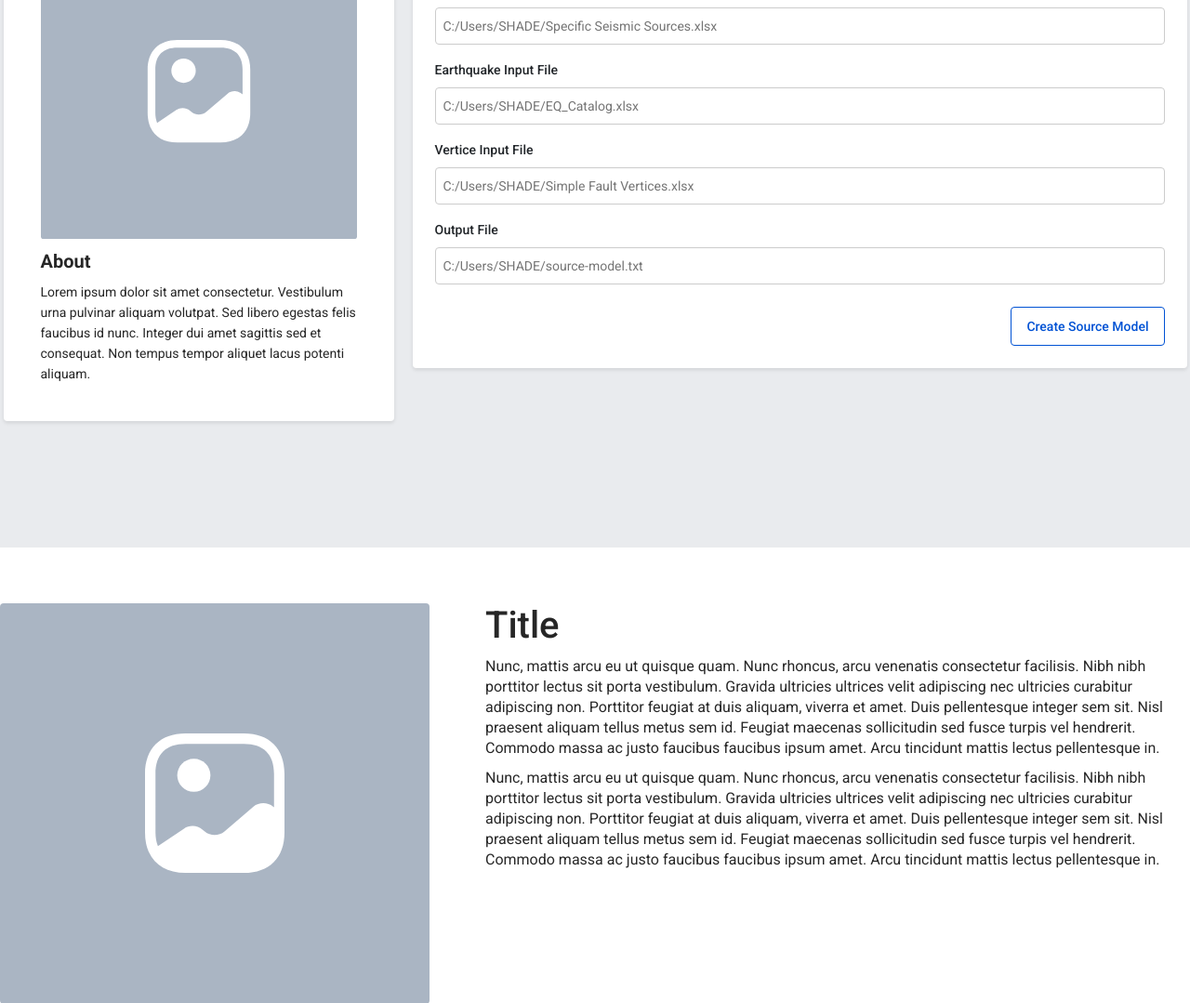
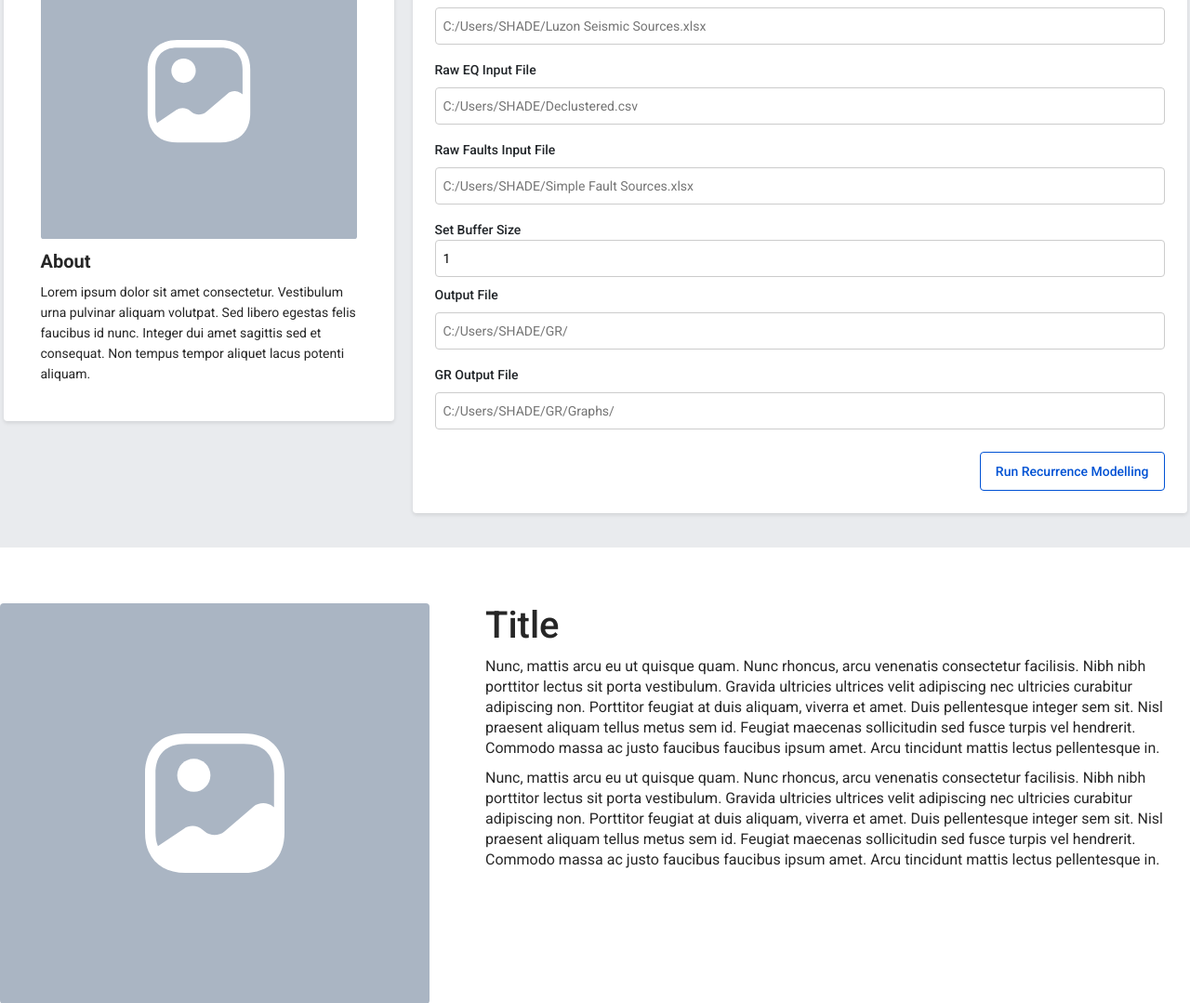
Before and after one commit to JATupas/SA-Map, a Django app: page /recurrence-model-calculator/ in a window 1280 px wide. Shown: the part 384-1463 px from the top of the page at 93% size. Run offline with Django 4.2, Linux system fonts and the light colour scheme.

Commit message:
Recurrence html fix

```diff
--- a/myapp/templates/recurrence-model-calculator.html
+++ b/myapp/templates/recurrence-model-calculator.html
@@ -10,7 +10,7 @@
     <link rel="preconnect" href="https://fonts.gstatic.com" crossorigin>
     <link href="https://fonts.googleapis.com/css2?family=Roboto:ital,wght@0,100;0,300;0,400;0,500;0,700;0,900;1,100;1,300;1,400;1,500;1,700;1,900&display=swap" rel="stylesheet">
     <link href="https://cdn.jsdelivr.net/npm/bootstrap@5.3.3/dist/css/bootstrap.min.css" rel="stylesheet" integrity="sha384-QWTKZyjpPEjISv5WaRU9OFeRpok6YctnYmDr5pNlyT2bRjXh0JMhjY6hW+ALEwIH" crossorigin="anonymous">
-    <link rel="stylesheet" href="{% static 'css/stylesheet-SMG.css' %}">
+    <link rel="stylesheet" href="{% static 'css/stylesheet-RMC.css' %}">
 </head>
 
 <body>
@@ -51,46 +51,59 @@
                     <div class="form">
                         <div class="form-card">
                             <div class="form-header">
-                                <img src="{% static 'images/SMG Header.svg' %}" class="card-icon">
-                                <h2>Source Model Generator</h2>
+                                <img src="{% static 'images/RMC Header.svg' %}" class="card-icon">
+                                <h2>Recurrence Model Calculator</h2>
                             </div>
 
                             <div class="form-content">
-                                <form id="source-model-form">
-                                    <div class="fault-group">
-                                        <label for="fault-file-path"> Fault Input File</label>
-                                        <input type="text" id="fault-file-path" name="fault_file_path" placeholder="C:/Users/SHADE/Specific Seismic Sources.xlsx">
+                                <form id="recurrence-model-form">
+                                    <div class="specific-sources-group">
+                                        <label for="fault-file-path">Specific Sources Input File</label>
+                                        <input type="text" id="fault-file-path" name="fault_file_path" placeholder="C:/Users/SHADE/Luzon Seismic Sources.xlsx">
                                     </div>
-                                    <div class="earthquake-group">
-                                        <label for="earthquake-file-path">Earthquake Input File</label>
-                                        <input type="text" id="earthquake-file-path" name="earthquake_file_path" placeholder="C:/Users/SHADE/EQ_Catalog.xlsx">
+                                    <div class="raw-earthquake-group">
+                                        <label for="raw-earthquake-file-path">Raw EQ Input File</label>
+                                        <input type="text" id="earthquake-file-path" name="earthquake_file_path" placeholder="C:/Users/SHADE/Declustered.csv">
                                     </div>
-                                    <div class="vertice-group">
-                                        <label for="vertice-file-path">Vertice Input File</label>
-                                        <input type="text" id="vertice-file-path" name="vertice_file_path" placeholder="C:/Users/SHADE/Simple Fault Vertices.xlsx">
+                                    <div class="raw-faults-group">
+                                        <label for="vertice-file-path">Raw Faults Input File</label>
+                                        <input type="text" id="vertice-file-path" name="vertice_file_path" placeholder="C:/Users/SHADE/Simple Fault Sources.xlsx">
+                                    </div>
+                                    <div class="buffer-size-group">
+                                        <label for="buffer-size">Set  Buffer Size</label>
+                                        <input type="number" id="buffer-size" name="buffer_size" value="1" min="1" max="100">
                                     </div>
                                     <div class="output-group">
                                         <label for="output-file-path">Output File</label>
-                                        <input type="text" id="output-file-path" name="output_file_path" placeholder="C:/Users/SHADE/source-model.txt">
+                                        <input type="text" id="output-file-path" name="output_file_path" placeholder="C:/Users/SHADE/GR/">
+                                    </div>
+                                    <div class="gr-output-group">
+                                        <label for="gr-output-file-path">GR Output File</label>
+                                        <input type="text" id="gr-output-file-path" name="gr_output_file_path" placeholder="C:/Users/SHADE/GR/Graphs/">
                                     </div>
                                 </form>
                             </div>
 
                             <div class="button-group">
-                                <button type="button" id="model_button">Create Source Model</button>
+                                <button type="button" id="recurrence_button">Run Recurrence Modelling</button>
                             </div>
 
                             <script>
                                 document.addEventListener('DOMContentLoaded', function() {
-                                    document.getElementById('model_button').addEventListener('click', function() {
-                                        const form = document.getElementById('source-model-form');
+                                    document.getElementById('recurrence_button').addEventListener('click', function() {
+                                        const form = document.getElementById('recurrence-model-form');
                                         const formData = new FormData(form);
+
+                                        const bufferSize = parseInt(document.getElementById('buffer-size').value, 10);
+                                        formData.append('buffer_size', bufferSize);
 
                                         for (let [key, value] of formData.entries()) {
                                             console.log(key, value);
                                         }
 
-                                        fetch('/source_model_tool/', {
+                                        const csrfToken = document.querySelector('[name=csrfmiddlewaretoken]').value;
+
+                                        fetch('/recurrence_model_tool/', {
                                             method: 'POST',
                                             body: formData,
                                             headers: {
@@ -100,7 +113,7 @@
                                         .then(response => response.json())
                                         .then(data => {
                                             if (data.status === 'success') {
-                                                alert('Source Model Generated!');
+                                                alert('Recurrence Model Generated!');
                                             } else {
                                                 alert('Error: ' + data.message);
                                             }
```
